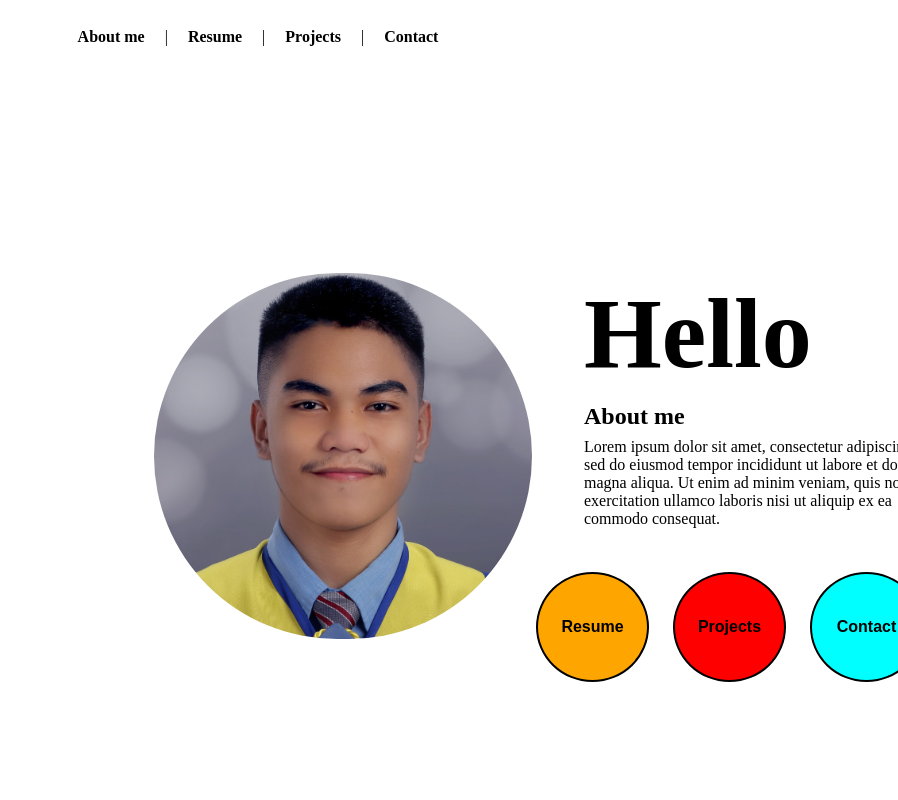
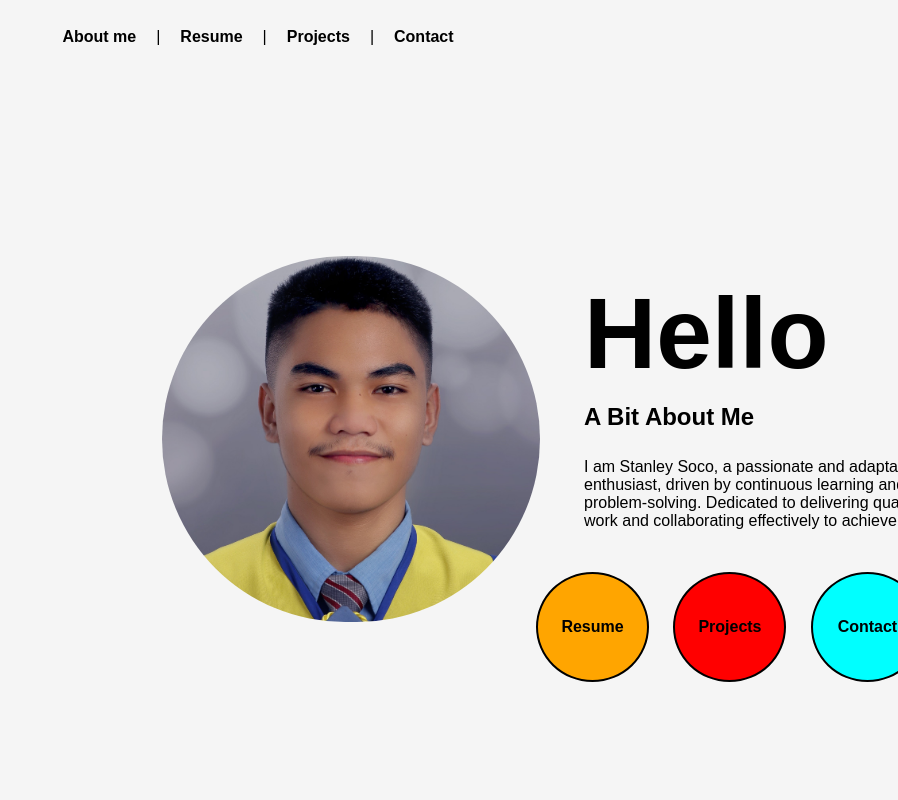
Before and after one commit to st4nTheMan/My-Portfolio, a plain HTML site: page assets/index.html in a window 1280 px wide. Shown: the top 800 px of the page, without its empty margins (382-1280 px from the left). Drawn offline with Linux system fonts and the light colour scheme.

Commit message:
Almost done

```diff
--- a/assets/css/style.css
+++ b/assets/css/style.css
@@ -1,3 +1,8 @@
+body {
+    font-family: sans-serif;
+    background-color: whitesmoke;
+}
+
 header {
     position: relative;
     display: flex;
@@ -13,6 +18,22 @@ header {
 
 a:link {
     text-decoration: none;
+}
+
+.fade-in-content {
+    animation: fadeInAnimation ease 3s;
+    animation-iteration-count: 1;
+    animation-fill-mode: forwards;
+}
+
+@keyframes fadeInAnimation {
+    0% {
+        opacity: 0;
+        transform: translate3d(0, 20px, 0);
+    }
+    100% {
+        opacity: 1;
+    }
 }
 
 h1, h2, .description {
@@ -36,6 +57,7 @@ h2 {
 .description {
     width: 371px;
     height: 94px;
+    top: 220px;
 }
 
 .pfp{
@@ -45,7 +67,7 @@ h2 {
     height: 366px;
     object-fit: fill;
     left: 536px;
-    top: 273px;
+    top: 180px;
     border-radius: 183.5px;
     scale: 100%;
 
@@ -65,16 +87,23 @@ h2 {
     border: 2px solid black;
 }
 
-.button1 {
+.button1{
     background-color: orange;
+    transition: background-color 0.5s;
 }
 
 .button2 {
     background-color: red;
+    transition: background-color 0.5s;
 }
 
 .button3 {
     background-color: cyan;
+    transition: background-color 0.5s;
+}
+
+.button1:hover, .button2:hover, .button3:hover {
+    background-color: whitesmoke;
 }
 
 hr {
--- a/assets/index.html
+++ b/assets/index.html
@@ -14,32 +14,29 @@
             |
             <a class="contact" href="contact.html">Contact</a>
         </header>
-        <div>
+        <div class="fade-in-content">
             <img class="pfp" src="img/grad_pic.jpg">
-        </div>
-        <span class="texts">
+            <span>
                 <h1>Hello</h1>
-            <h2>About me</h2>
+                <h2>A Bit About Me</h2>
                 <p class="description">
-            Lorem ipsum dolor sit amet,
-            consectetur adipiscing elit,
-            sed do eiusmod tempor incididunt
-            ut labore et dolore magna aliqua.
-            Ut enim ad minim veniam, quis nostrud
-            exercitation ullamco laboris nisi ut
-            aliquip ex ea commodo consequat.
+                    I am Stanley Soco, a passionate and adaptable tech enthusiast,
+                    driven by continuous learning and problem-solving.
+                    Dedicated to delivering quality work and collaborating
+                    effectively to achieve goals.
                 </p>
             </span>
             <div>
-            <a href="">
+                <a href="resume.html">
                     <button class="button1">Resume</button>
                 </a>
-            <a href="">
+                <a href="projects.html">
                     <button class="button2">Projects</button>
                 </a>
-            <a href="">
+                <a href="contact.html">
                     <button class="button3">Contact</button>
                 </a>
+            </div>
         </div>
          <footer>
             <hr>
@@ -53,8 +50,12 @@
             </div>
             <div class="socials">
                 <p class="bold_text">Social Media</p>
+                <a href="">
                     <img class="ig_logo" src="img/ig_logo.webp">
+                </a>
+                <a href="">
                     <img class="x_logo" src="img/x_logo.svg">
+                </a>
             </div>
         </footer>
         <script src="/assets/js/script.js"></script>
```
Also changed, not shown: assets/projects.html (+1 -1 lines), assets/resume.html (+2 -0 lines). Lines whose indentation alone changed are shown as unchanged.
